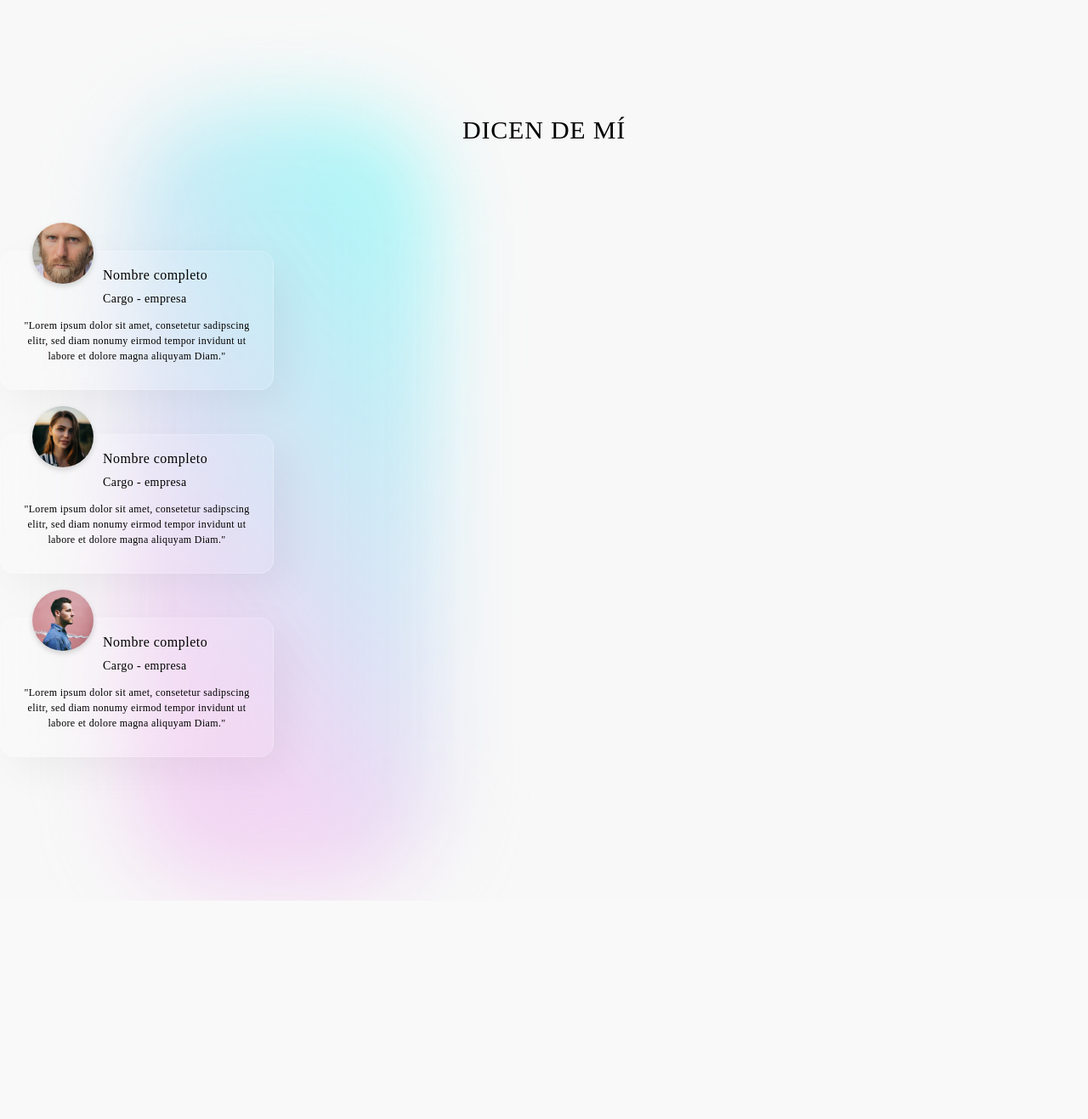
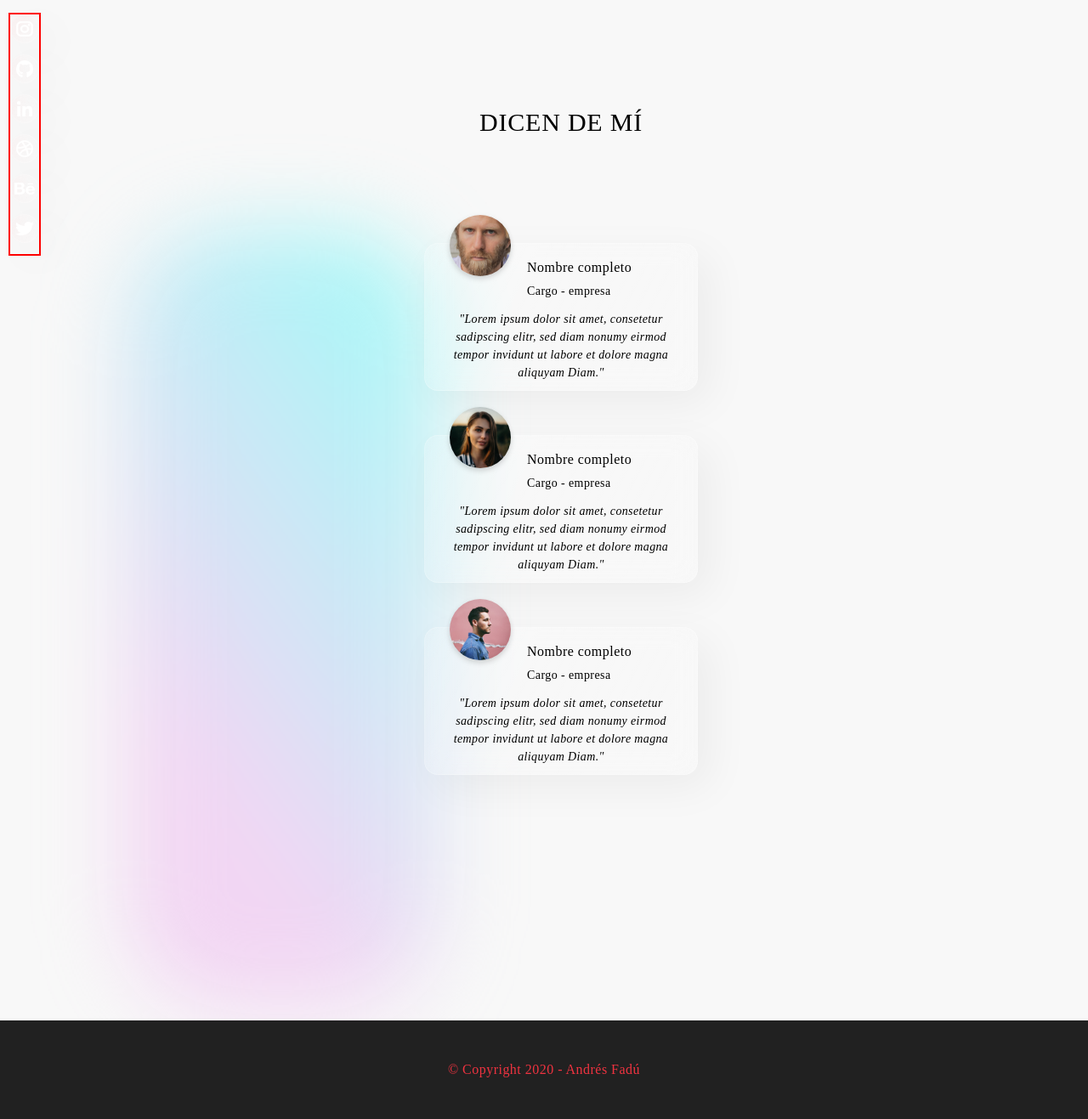
Before and after one commit to Andres-fadu/andresfadu.com_portfolio, a PHP site: page / in a window 1280 px wide. Shown: the part 600-1917 px from the top of the page at 85% size. Before the commit the page ends 1660 px from the top, so only its background shows below. Run offline with PHP 8.4, Linux system fonts and the light colour scheme.

Commit message:
avance agregando link rrss

```diff
--- a/index.html
+++ b/index.html
@@ -30,10 +30,11 @@
         <div class="wrapper">
           <h2 class="title__h2">Diseñador digital</h2>
           <p class="hero__copy">
-            Me especializo en UI/UX y branding. Trabajo con startup y pymes para
-            crear productos digitales y marcas, impulsando su crecimiento.<br />Ayudo
-            a las empresas emergentes y de rápido crecimiento a ofrecer a sus
-            clientes experiencias que impacten en su crecimiento.
+            Me especializo en UI/UX, branding y maquetado frontend. Trabajo con
+            startup y pymes para crear productos digitales y marcas, impulsando
+            su crecimiento.<br />Ayudo a las empresas emergentes y de rápido
+            crecimiento a ofrecer a sus clientes experiencias que impacten en su
+            crecimiento.
           </p>
           <div class="hero__img"></div>
           <button class="button">
@@ -44,8 +45,16 @@
           </button>
         </div>
       </section>
+      <div class="rrss">
+        <a href="#" class="rrss__bt"><img src="/img/icon-instagram.svg" /> </a>
+        <a href="#" class="rrss__bt"><img src="/img/icon-github.svg" /> </a>
+        <a href="#" class="rrss__bt"><img src="/img/icon-linkedin.svg" /> </a>
+        <a href="#" class="rrss__bt"><img src="/img/icon-dribbble.svg" /> </a>
+        <a href="#" class="rrss__bt"><img src="/img/icon-behance.svg" /> </a>
+        <a href="#" class="rrss__bt"><img src="/img/icon-twitter.svg" /> </a>
+      </div>
       <section id="dicen">
-        <div class="wrapper wrapper__cards">
+        <div class="wrapper">
           <h2 class="title__h2">DICEN DE MÍ</h2>
           <div class="card">
             <div class="card__avatar">
@@ -86,6 +95,10 @@
         </div>
       </section>
     </main>
-    <footer></footer>
+    <footer>
+      <div>
+        <p>&copy; Copyright 2020 - Andrés Fadú</p>
+      </div>
+    </footer>
   </body>
 </html>
--- a/scss/_global.scss
+++ b/scss/_global.scss
@@ -66,4 +66,5 @@ p {
 /*Wrapper*/
 .wrapper {
   padding: 0 $wrapper-space;
+  width: 100vw;
 }
--- a/scss/_mixins.scss
+++ b/scss/_mixins.scss
@@ -43,6 +43,17 @@
   box-shadow: 2px 4px 8px 1px $gray-light;
   text-decoration: none;
 }
+@mixin bg-card($width, $height, $margin, $border-radius) {
+  width: $width;
+  height: $height;
+  margin: $margin;
+  border-radius: $border-radius;
+  -webkit-backdrop-filter: blur(15px);
+  backdrop-filter: blur(15px);
+  box-shadow: 15px 15px 50px 0 #0000000d;
+  border: solid 1px #ffffff33;
+  background-image: linear-gradient(117deg, #ffffff29 -2%, #ffffff0d 103%);
+}
 /*
 width: 182px;
   height: 20px;
--- a/scss/components/_cards.scss
+++ b/scss/components/_cards.scss
@@ -1,17 +1,9 @@
 .card {
-  width: 320px;
-  height: 162px;
-  margin: 52px 0;
-  border-radius: 16px;
-  -webkit-backdrop-filter: blur(15px);
-  backdrop-filter: blur(15px);
-  box-shadow: 15px 15px 50px 0 #0000000d;
-  border: solid 1px #ffffff33;
-  background-image: linear-gradient(117deg, #ffffff29 -2%, #ffffff0d 103%);
+  @include bg-card(320px, 172px, 52px auto, 16px);
   z-index: 5;
   &__avatar {
     position: absolute;
-    left: 28px;
+    left: 20px;
     margin-top: -40px;
   }
   .title__h4 {
@@ -22,7 +14,9 @@
   }
   &__copy {
     margin: 12px 16px 16px;
-    font-size: 0.75rem;
+    font-family: $alternative-font;
+    font-size: 0.875rem;
+    font-style: italic;
     font-weight: normal;
     line-height: 1.5;
     letter-spacing: 0.36px;
--- /dev/null
+++ b/scss/components/_rrss.scss
@@ -0,0 +1,14 @@
+.rrss {
+  border: 2px solid red;
+  position: sticky;
+  display: inline-block;
+  left: 10px;
+  top: 250px;
+  z-index: 6;
+  &__bt {
+    @include bg-card(32px, 32px, 0 0 13px, 24px);
+    display: flex;
+    align-items: center;
+    justify-content: center;
+  }
+}
--- a/scss/layout/_dicen.scss
+++ b/scss/layout/_dicen.scss
@@ -4,10 +4,8 @@
   height: 1080px;
   background: transparent url("../img/bg_dicen.png") 0% 0% no-repeat padding-box;
   border-radius: 120px;
+  margin-top: -300px;
   .title__h2 {
     margin: 120px 0;
   }
 }
-.wrapper__cards {
-  padding: 30px 0;
-}
--- a/scss/layout/_footer.scss
+++ b/scss/layout/_footer.scss
@@ -0,0 +1,13 @@
+footer {
+  background-color: $color-dark;
+  padding: 30px 0;
+  position: relative;
+  left: 0;
+  right: 0;
+  bottom: 0;
+  width: 100%;
+  p {
+    text-align: center;
+    color: $color-principal;
+  }
+}
```
Also changed, not shown: css/style.css, img/icon-behance.svg (renamed from img/Icon awesome-behance.svg), img/icon-calendar-check.svg (renamed from img/Icon awesome-calendar-check.svg), img/icon-dribbble.svg (renamed from img/Icon awesome-dribbble.svg), img/icon-github.svg (renamed from img/Icon awesome-github.svg), img/icon-instagram.svg (renamed from img/Icon awesome-instagram.svg), img/icon-linkedin.svg (renamed from img/Icon awesome-linkedin-in.svg), img/icon-twitter.svg (renamed from img/Icon awesome-twitter.svg).
